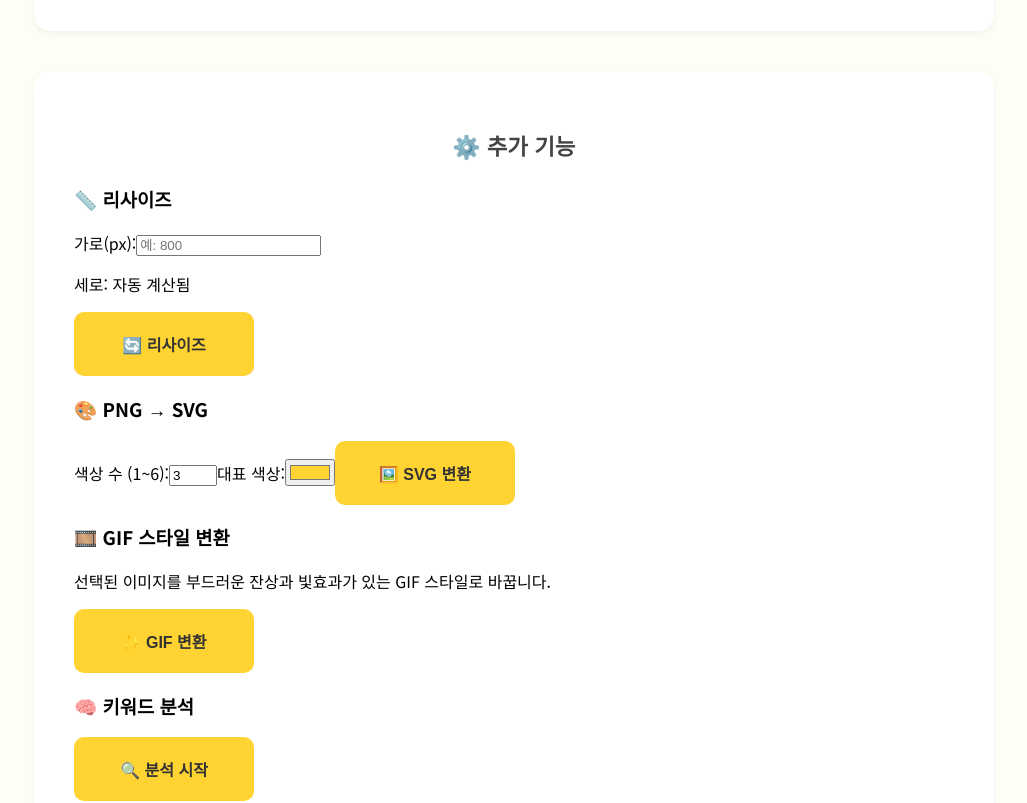
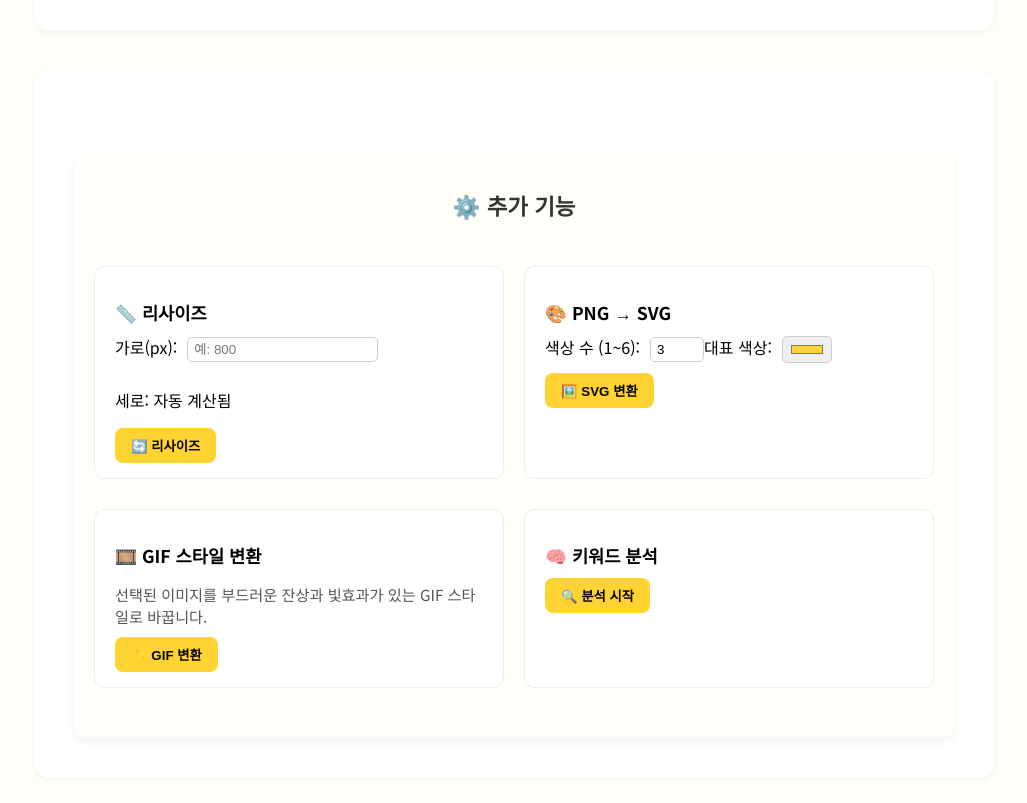
Before and after one commit to elliesbang/image-editor-elliesbang, a React (Vite) app: page / in a window 1280 px wide. Shown: the part 1480-2283 px from the top of the page, without its empty margins (126-1153 px from the left). Built offline with nearby package versions, Linux system fonts and the light colour scheme.

Commit message:
Update ExtraEdit.css

```diff
--- a/src/components/ExtraEdit.css
+++ b/src/components/ExtraEdit.css
@@ -1,53 +1,119 @@
-.section-card {
-  background: #ffffff;
-  border-radius: 16px;
-  box-shadow: 0 0 20px rgba(255, 211, 49, 0.15);
-  padding: 40px;
-  width: 90%;
-  max-width: 900px;
-  margin: 40px auto;
-  text-align: center;
+.extra-container {
+  margin-top: 40px;
+  padding: 20px;
+  background: #fffef8;
+  border-radius: 12px;
+  box-shadow: 0 4px 8px rgba(0, 0, 0, 0.05);
 }
 
 .section-title {
   font-size: 1.4rem;
   font-weight: 700;
-  color: #444;
-  margin-bottom: 24px;
+  margin-bottom: 20px;
 }
 
-.extra-grid {
-  display: grid;
-  grid-template-columns: repeat(auto-fit, minmax(180px, 1fr));
-  gap: 16px;
-  justify-items: center;
+.thumbnail-row {
+  display: flex;
+  gap: 10px;
+  overflow-x: auto;
+  margin-bottom: 25px;
+}
+
+.thumb-wrapper {
+  width: 120px;
+  border: 2px solid transparent;
+  border-radius: 8px;
+  overflow: hidden;
+  cursor: pointer;
+  transition: 0.2s;
+}
+
+.thumb-wrapper.selected {
+  border-color: #ffd331;
+  box-shadow: 0 0 8px rgba(255, 211, 49, 0.6);
+}
+
+.thumb-wrapper img {
+  width: 100%;
+  height: auto;
+}
+
+.extra-row {
+  display: flex;
+  justify-content: space-between;
+  gap: 20px;
+  margin-bottom: 30px;
+}
+
+.extra-box {
+  flex: 1;
+  background: #ffffff;
+  border: 1px solid #eee;
+  border-radius: 10px;
+  padding: 15px 20px;
+}
+
+.extra-box h3 {
+  margin-bottom: 10px;
+  font-size: 1.1rem;
+}
+
+.extra-box input[type="number"],
+.extra-box input[type="color"] {
+  margin-left: 10px;
+  margin-bottom: 10px;
+  padding: 4px 6px;
+  border-radius: 5px;
+  border: 1px solid #ccc;
 }
 
 .extra-btn {
   background: #ffd331;
   border: none;
-  border-radius: 10px;
-  padding: 20px 10px;
-  width: 180px;
+  border-radius: 8px;
+  padding: 8px 16px;
   font-weight: 600;
-  font-size: 1rem;
-  color: #333;
   cursor: pointer;
-  transition: all 0.2s ease;
-}
-
-.extra-btn span {
-  font-size: 0.85rem;
-  color: #666;
+  transition: all 0.2s;
 }
 
 .extra-btn:hover {
-  background: #ffe98c;
-  transform: translateY(-2px);
+  background: #ffe88c;
 }
 
-.extra-note {
-  margin-top: 25px;
-  color: #777;
-  font-size: 0.9rem;
+.progress-bar {
+  height: 10px;
+  background: #f1f1f1;
+  border-radius: 5px;
+  margin-top: 10px;
+  overflow: hidden;
 }
+
+.progress-bar div {
+  height: 100%;
+  background: #ffd331;
+  width: 0;
+  transition: width 0.3s ease;
+}
+
+.gif-box .desc {
+  color: #555;
+  font-size: 0.95rem;
+  margin-bottom: 10px;
+}
+
+.keyword-results {
+  margin-top: 10px;
+  background: #fffbe6;
+  padding: 10px;
+  border-radius: 6px;
+}
+
+.copy-btn {
+  background: #ffd331;
+  border: none;
+  padding: 5px 10px;
+  border-radius: 6px;
+  cursor: pointer;
+  margin-top: 6px;
+}
```
